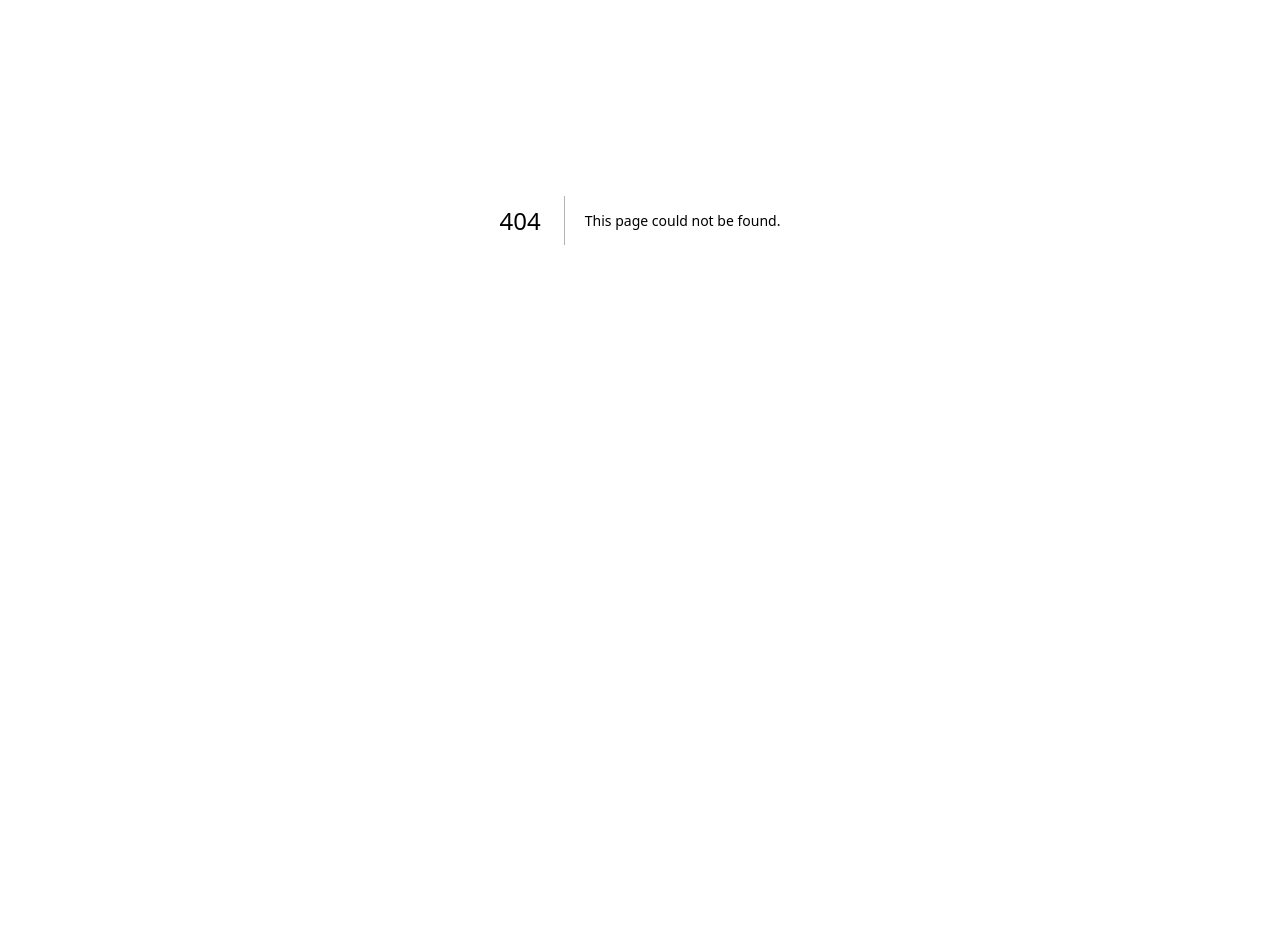
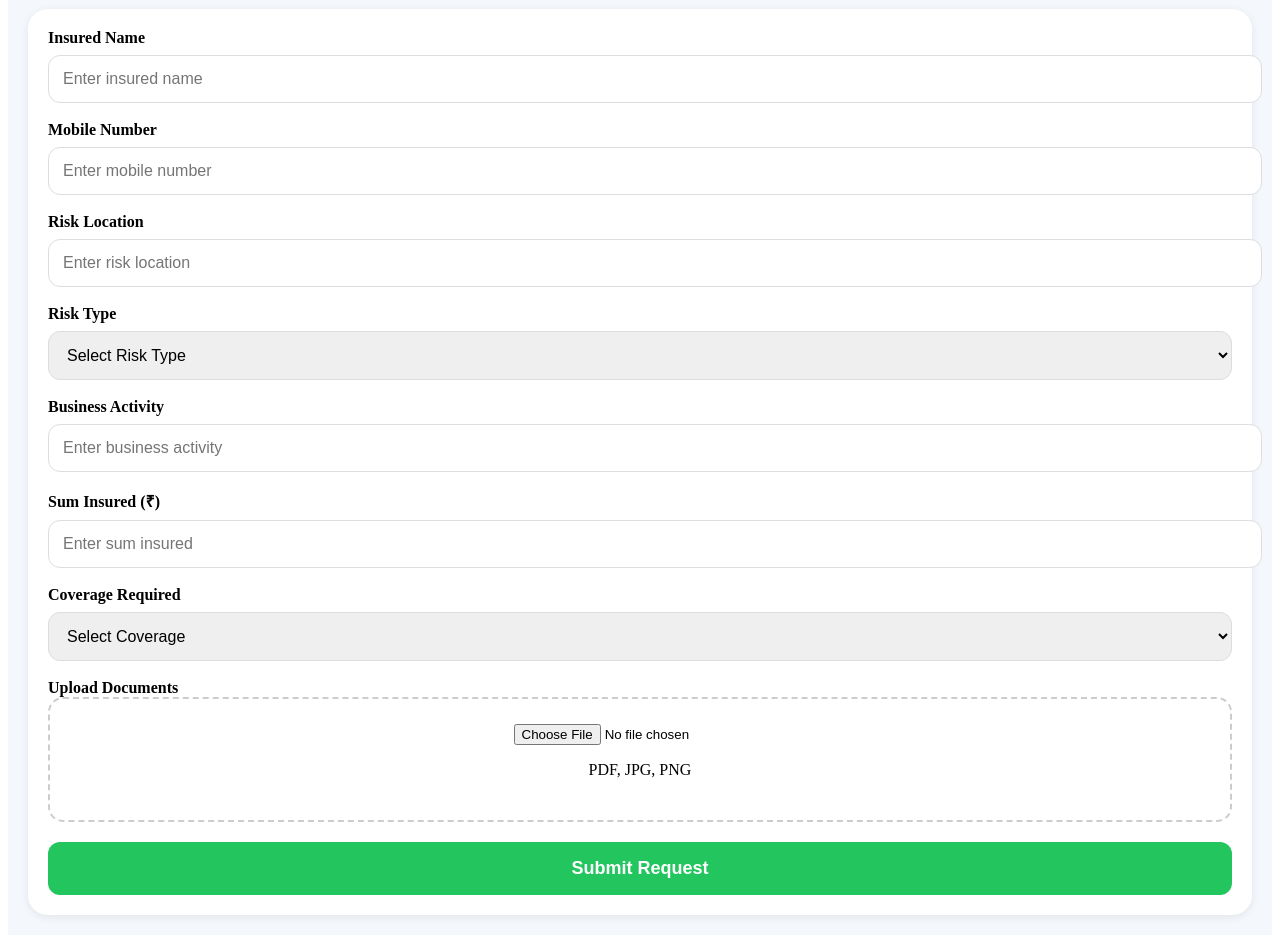
Before and after one commit to Arunsonly/property-insurance-portal, a Next.js app: page /user/new-request in a window 1280 px wide. Before the commit this address had no page. Shown: the part 180-1123 px from the top of the page. Before the commit the page ends 800 px from the top, so only its background shows below. Built offline with nearby package versions, Linux system fonts and the light colour scheme.

Commit message:
Update new-request.js

```diff
--- /dev/null
+++ b/pages/user/new-request.js
@@ -0,0 +1,130 @@
+export default function NewRequest() {
+  return (
+    <div
+      style={{
+        background: "#f4f7fc",
+        minHeight: "100vh",
+        padding: "20px",
+      }}
+    >
+      {/* Header */}
+      <div
+        style={{
+          background: "#0b3d91",
+          color: "#fff",
+          padding: "30px",
+          borderRadius: "20px",
+          marginBottom: "20px",
+        }}
+      >
+        <h1 style={{ margin: 0 }}>New Request</h1>
+        <p style={{ marginTop: "10px" }}>
+          Submit a new property insurance request
+        </p>
+      </div>
+
+      {/* Form */}
+      <div
+        style={{
+          background: "#fff",
+          borderRadius: "20px",
+          padding: "20px",
+          boxShadow: "0 2px 10px rgba(0,0,0,0.08)",
+        }}
+      >
+        <label><b>Insured Name</b></label>
+        <input
+          type="text"
+          placeholder="Enter insured name"
+          style={inputStyle}
+        />
+
+        <label><b>Mobile Number</b></label>
+        <input
+          type="text"
+          placeholder="Enter mobile number"
+          style={inputStyle}
+        />
+
+        <label><b>Risk Location</b></label>
+        <input
+          type="text"
+          placeholder="Enter risk location"
+          style={inputStyle}
+        />
+
+        <label><b>Risk Type</b></label>
+        <select style={inputStyle}>
+          <option>Select Risk Type</option>
+          <option>Manufacturing Unit</option>
+          <option>Godown</option>
+          <option>Retail Shop</option>
+          <option>Office</option>
+        </select>
+
+        <label><b>Business Activity</b></label>
+        <input
+          type="text"
+          placeholder="Enter business activity"
+          style={inputStyle}
+        />
+
+        <label><b>Sum Insured (₹)</b></label>
+        <input
+          type="number"
+          placeholder="Enter sum insured"
+          style={inputStyle}
+        />
+
+        <label><b>Coverage Required</b></label>
+        <select style={inputStyle}>
+          <option>Select Coverage</option>
+          <option>Fire + STFI + EQ</option>
+          <option>Fire Only</option>
+          <option>Fire + Burglary</option>
+        </select>
+
+        <label><b>Upload Documents</b></label>
+
+        <div
+          style={{
+            border: "2px dashed #ccc",
+            padding: "25px",
+            textAlign: "center",
+            borderRadius: "15px",
+            marginBottom: "20px",
+          }}
+        >
+          <input type="file" />
+          <p>PDF, JPG, PNG</p>
+        </div>
+
+        <button
+          style={{
+            width: "100%",
+            background: "#22c55e",
+            color: "#fff",
+            border: "none",
+            padding: "16px",
+            borderRadius: "12px",
+            fontSize: "18px",
+            fontWeight: "bold",
+            cursor: "pointer",
+          }}
+        >
+          Submit Request
+        </button>
+      </div>
+    </div>
+  );
+}
+
+const inputStyle = {
+  width: "100%",
+  padding: "14px",
+  marginTop: "8px",
+  marginBottom: "18px",
+  borderRadius: "12px",
+  border: "1px solid #ddd",
+  fontSize: "16px",
+};
```
